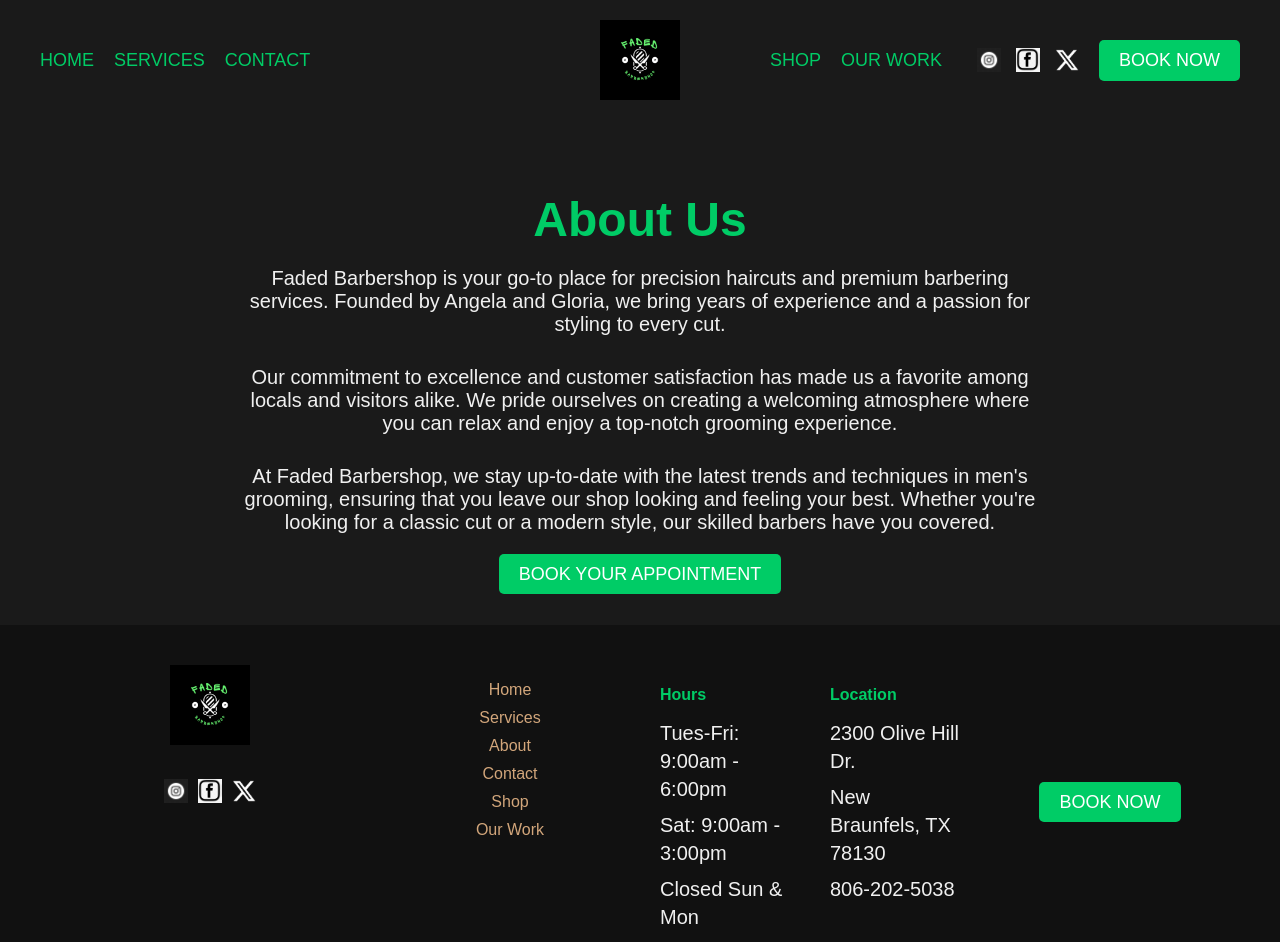
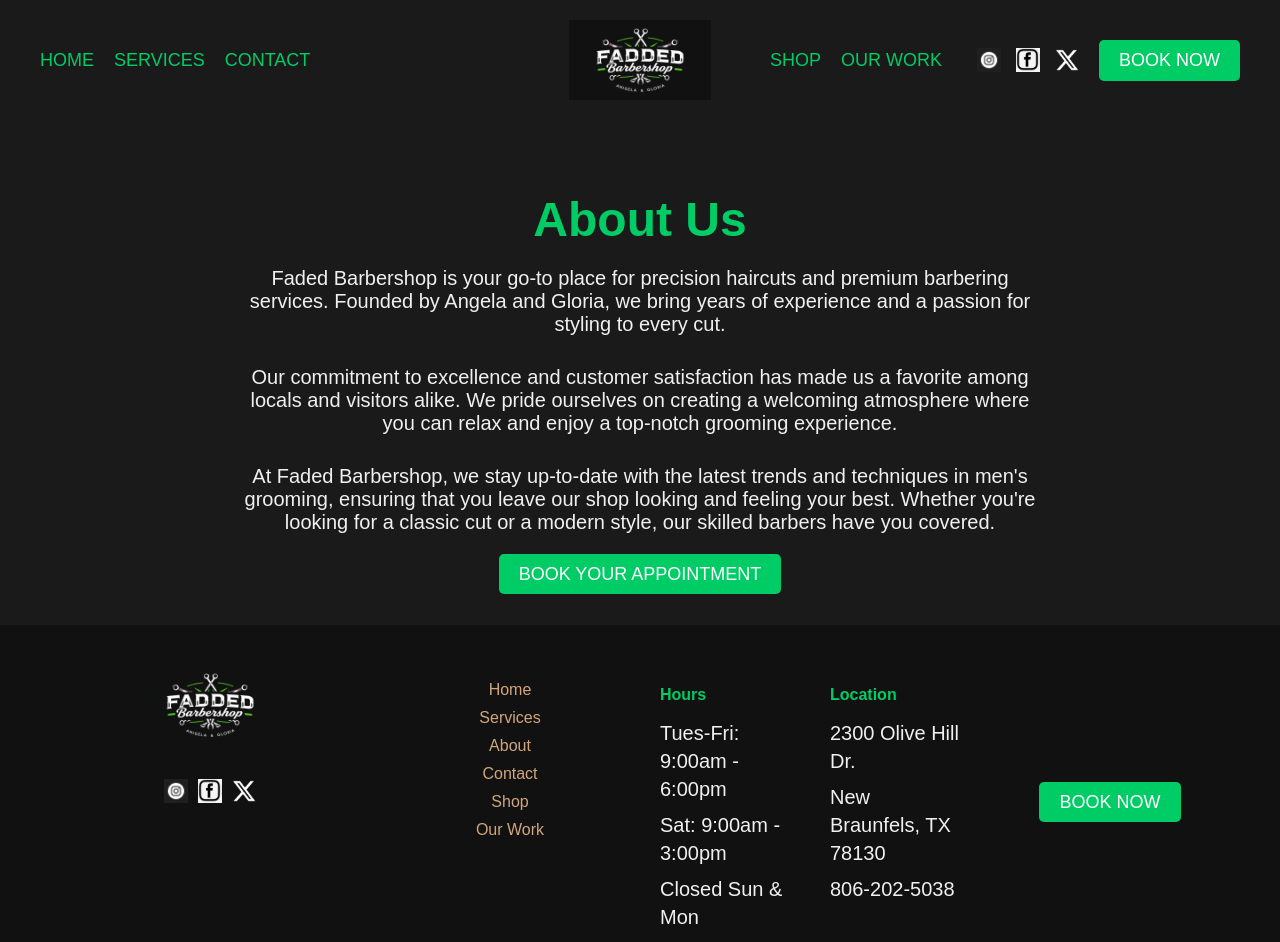
Before and after one commit to kayceewheeler/Angela, a plain HTML site: page about.html in a window 1280 px wide. Shown: the top 942 px of the page. Drawn offline with Linux system fonts and the light colour scheme.

Commit message:
footer and header
update

```diff
--- a/about.html
+++ b/about.html
@@ -17,7 +17,7 @@
                 </ul>
             </nav>
             <div class="logo-container">
-                <img src="assets/logo.png" alt="Faded Barbershop Logo" class="logo">
+                <img src="assets/logo.jpeg" alt="Faded Barbershop Logo" class="logo">
             </div>
             <nav class="nav-right">
                 <ul>
@@ -47,7 +47,7 @@
     <footer>
         <div class="footer-container">
             <div class="footer-logo">
-                <img src="assets/logo.png" alt="Faded Barbershop Logo">
+                <img src="assets/logo.jpeg" alt="Faded Barbershop Logo">
                 <div class="footer-social">
                     <a href="https://www.instagram.com" target="_blank" class="social-icon instagram"></a>
                     <a href="https://www.facebook.com" target="_blank" class="social-icon facebook"></a>
```
Also changed, not shown: contact.html (+2 -2 lines), index.html (+2 -2 lines), ourwork.html (+2 -2 lines), services.html (+2 -2 lines), shop.html (+2 -2 lines).
